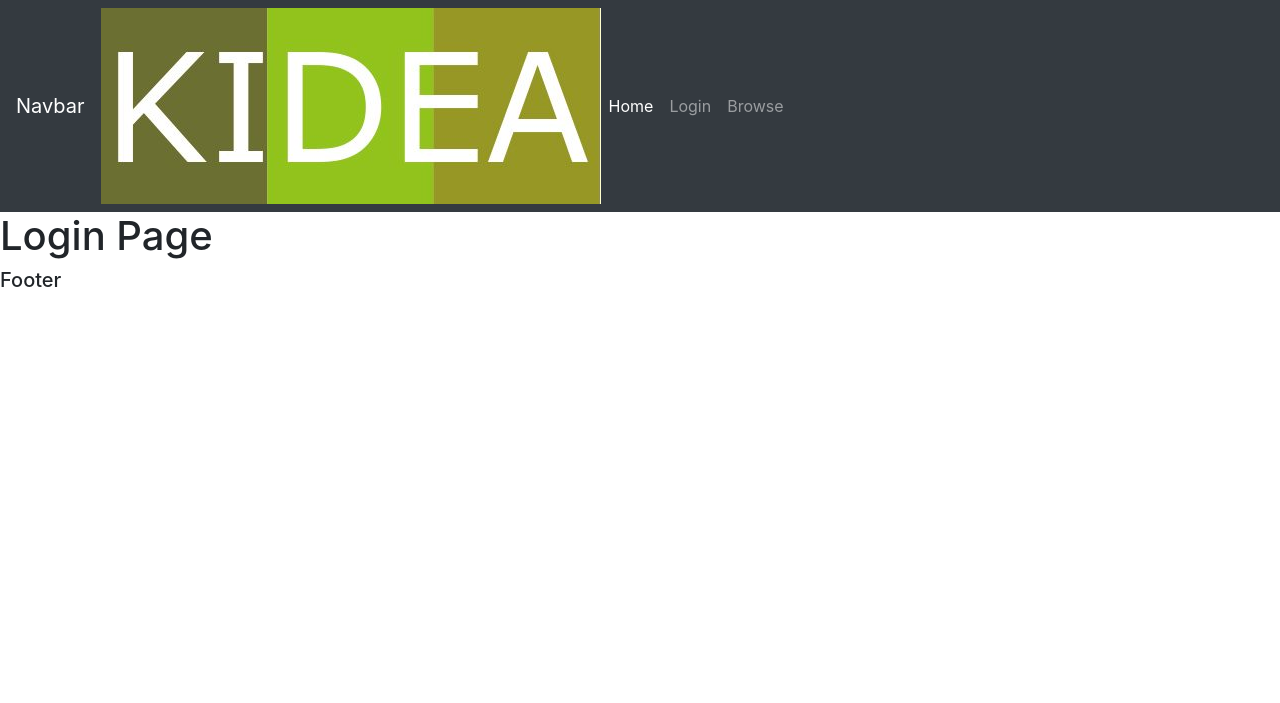
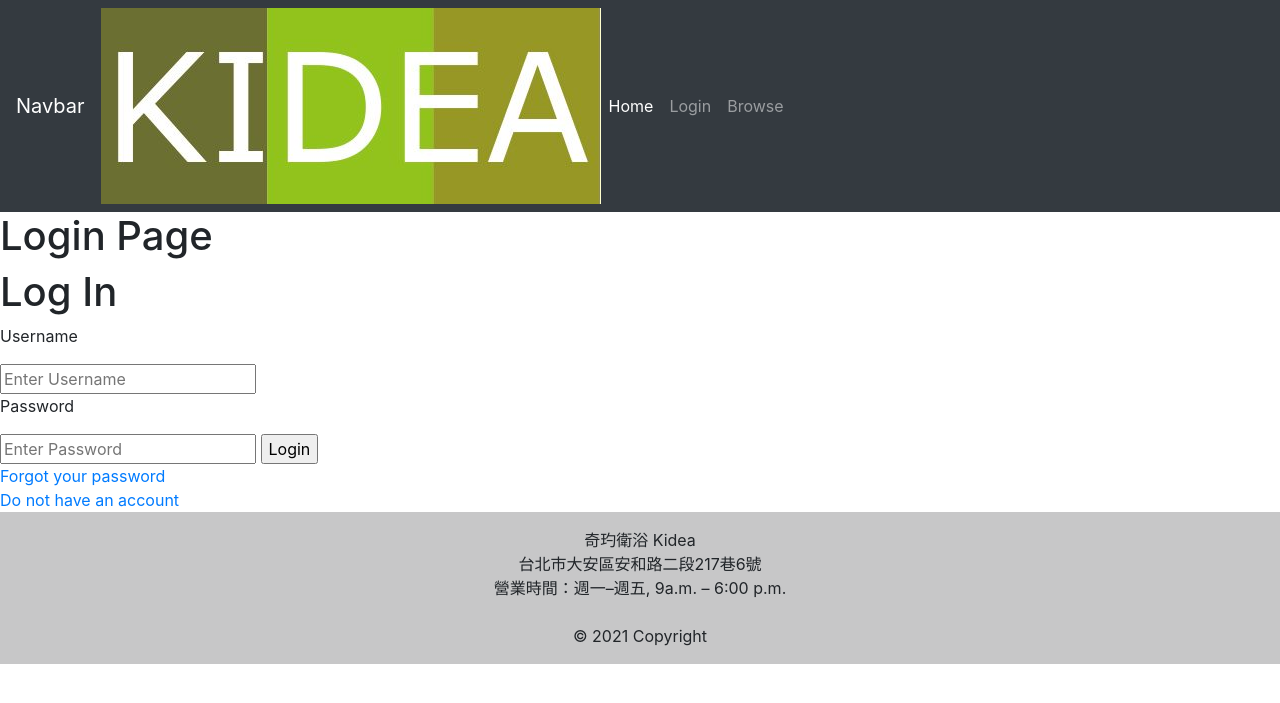
Before and after one commit to IAmAngelLiu/SystemAnalysis, a Django app: page /login/ in a window 1280 px wide. Shown: the top 703 px of the page. Run offline with Django 3.2, Linux system fonts and the light colour scheme; some libraries are stand-ins or nearby versions.

Commit message:
add login page and footer

```diff
--- a/kidea/accounts/templates/accounts/footer.html
+++ b/kidea/accounts/templates/accounts/footer.html
@@ -0,0 +1,13 @@
+<footer class="bg-light text-center text-lg-start">
+  <!-- Copyright -->
+  <div class="text-center p-3" style="background-color: rgba(0, 0, 0, 0.2);">
+    奇玓衛浴 Kidea <br>
+    台北市大安區安和路二段217巷6號 <br>
+    營業時間：週一–週五, 9a.m. – 6:00 p.m. <br>
+    <br>
+
+    © 2021 Copyright <br>
+
+  </div>
+  <!-- Copyright -->
+</footer>
--- a/kidea/accounts/templates/accounts/index.html
+++ b/kidea/accounts/templates/accounts/index.html
@@ -5,7 +5,7 @@
 
 
 <h1>Home Page</h1>
-
+<h1>奇玓衛浴 Kidea</h1>
 
 
 {% endblock %}
--- a/kidea/accounts/templates/accounts/login.html
+++ b/kidea/accounts/templates/accounts/login.html
@@ -6,4 +6,22 @@
 
 <h1>Login Page</h1>
 
+
+<div class="loginbox">
+	<h1>Log In</h1>
+	<form>
+		<p>Username</p>
+		<input type="text" name="" placeholder="Enter Username">
+
+		<p>Password</p>
+		<input type="text" name="" placeholder="Enter Password">
+		<input type="submit" name="" value="Login"><br>
+		<a href="#">Forgot your password</a><br>
+		<a href="#">Do not have an account</a>
+	</form>
+</div>
+
+
+
+
 {% endblock %}
--- a/kidea/accounts/templates/accounts/main.html
+++ b/kidea/accounts/templates/accounts/main.html
@@ -20,7 +20,7 @@
 
 	{% endblock %}
 
-	<h5>Footer</h5>
+	<!-- <h5>Footer</h5> -->
 	{% include 'accounts/footer.html' %}
 
 </body>
```
Also changed, not shown: 1 other file.
